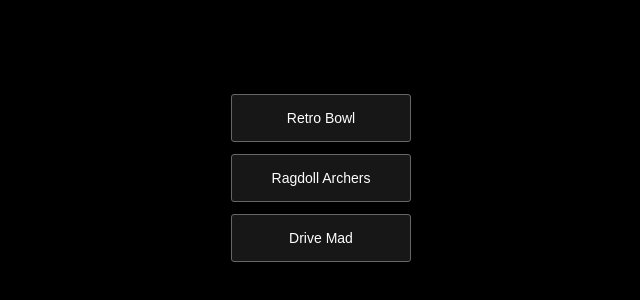
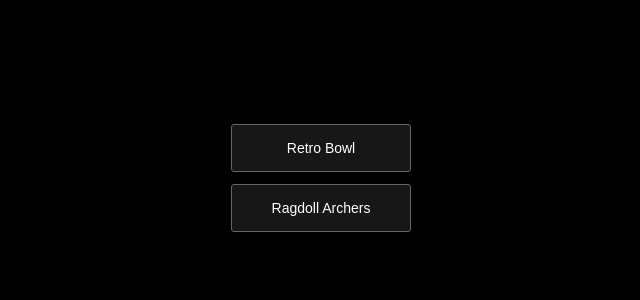
Before and after one commit to lookingforpiratetoken/games, a plain HTML site: page games.html in a window 1280 px wide. Shown: the part 222-522 px from the top of the page, without its empty margins (319-959 px from the left). Drawn offline with Linux system fonts and the light colour scheme.

Commit message:
Remove Drive Mad from games list

```diff
--- a/games.html
+++ b/games.html
@@ -16,6 +16,5 @@
 <body>
   <a href="retro-bowl.html">Retro Bowl</a>
   <a href="ragdoll-archers.html">Ragdoll Archers</a>
-  <a href="drive-mad.html">Drive Mad</a>
 </body>
 </html>
```
